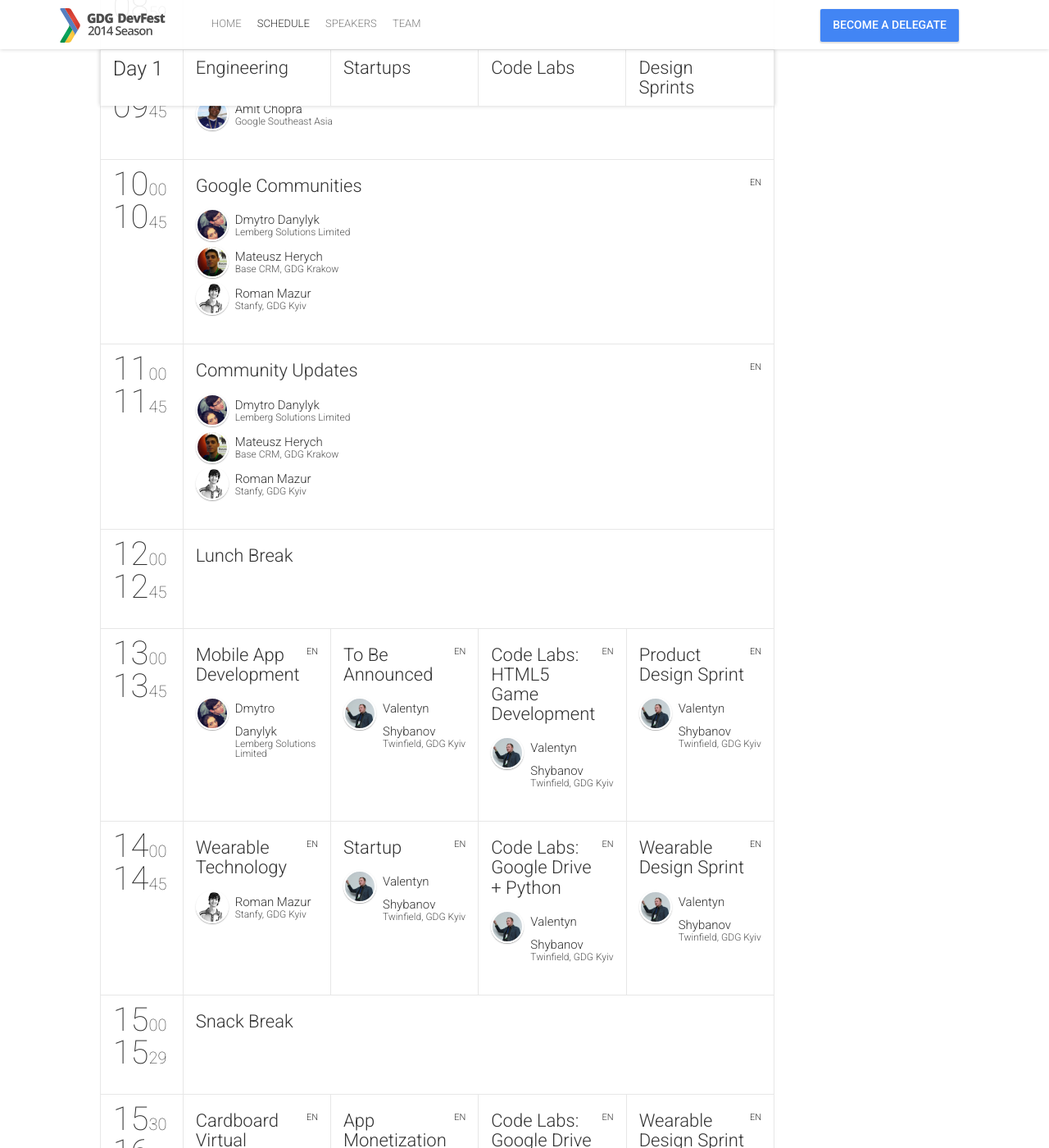
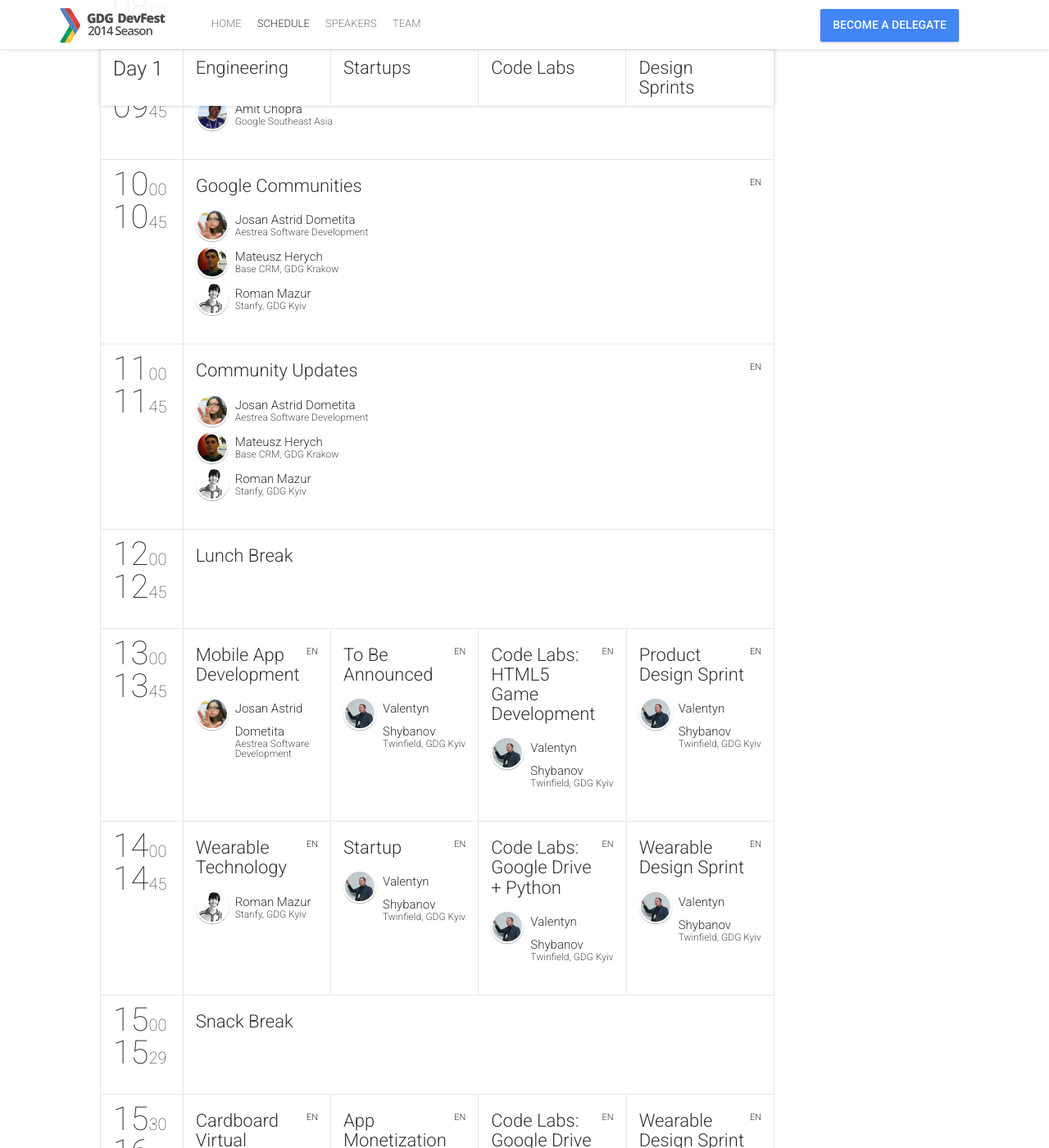
Before and after one commit to gdgcdo/devfestcdo, a Jekyll site: the page built from schedule.html, in a window 1280 px wide and 1400 px high, scrolled down 663 px. Shown: the whole window at 82% size. Built offline with Jekyll 4.4.1, drawn with Linux system fonts in a browser that asks for light colours; nearby versions of some CDN libraries; comment, search, counter and statistics services are not loaded; some of the changed lines change nothing that is shown.

Commit message:
Added Josan

```diff
--- a/_data/speakers.yml
+++ b/_data/speakers.yml
@@ -11,17 +11,19 @@
     - {name: "google-plus", link: "https://plus.google.com/+AmitChopraGoogle/"}
 -
   id: 4
-  name: "Dmytro"
-  surname: "Danylyk"
-  company: "Lemberg Solutions Limited"
-  title: "Android Developer"
-  bio: '<p>Developer. Nominated to apply for the <a href="http://goo.gl/V7qHc">Google Developer Expert Program</a>. Finalist of <a href="http://goo.gl/HO2kLf">Google Apps Developer Challenge 2012</a>. Author of open source <a href="http://goo.gl/Sp5Pel">libraries</a> 1000+ stars. Writer. When Dmytro has free time he is writing <a href="http://goo.gl/AoOVru">technical articles</a>. Speaker. Always trying to share his knowledge &amp; experience on different <a href="http://goo.gl/PNolZY">events</a>. Big fan of android, flat design, stackoverflow, git, Intellij IDEA. Eclipse IDE hater.</p>'
-  thumbnailUrl: DmytroDanylyk.jpg
+  name: "Josan Astrid"
+  surname: "Dometita"
+  company: "Aestrea Software Development"
+  title: "UI/UX Designer"
+  bio: 'Josan Astrid Dometita is an HTML5 enthusiast and the Google Developer Group Community Manager for Cagayan de Oro City. Having the interest in the complex ins and outs of computer technology made her earn her Bachelor’s Degree in Computer Science, with a major in Software Engineering. While still in school, she started freelancing online as a web developer, and expanded her portfolio of skills to become a vector artist and motion graphics animator. She started working as a Multimedia Developer in Manila and together with her friends, then built their own consulting and startup company, Aestrea Software Development, where she is the Creative Director. She calls herself codesigner (coder/designer), a hybrid name that could best describe her skill set, bridging the gap between both the design and development worlds.'
+  thumbnailUrl: JosanAstrid.jpg
   rockstar: true
+  ribbon:
+    - {abbr: "GDG", title: "Google Developer Group", url: "https://developers.google.com/groups/chapter/109777245615877849664/"}
   social:
-    - {name: "google-plus", link: "https://plus.google.com/+DmytroDanylyk"}
-    - {name: "twitter", link: "https://twitter.com/dmytrodanylyk"}
-    - {name: "github", link: "https://github.com/dmytrodanylyk"}
+    - {name: "google-plus", link: "https://plus.google.com/+JosanAstridDometita"}
+    - {name: "twitter", link: "https://twitter.com/josanastrid"}
+    - {name: "github", link: "https://github.com/josanastrid"}
 -
   id: 5
   name: "Mateusz"
```
Also changed, not shown: img/people/JosanAstrid.jpg (added), 11 other files.
